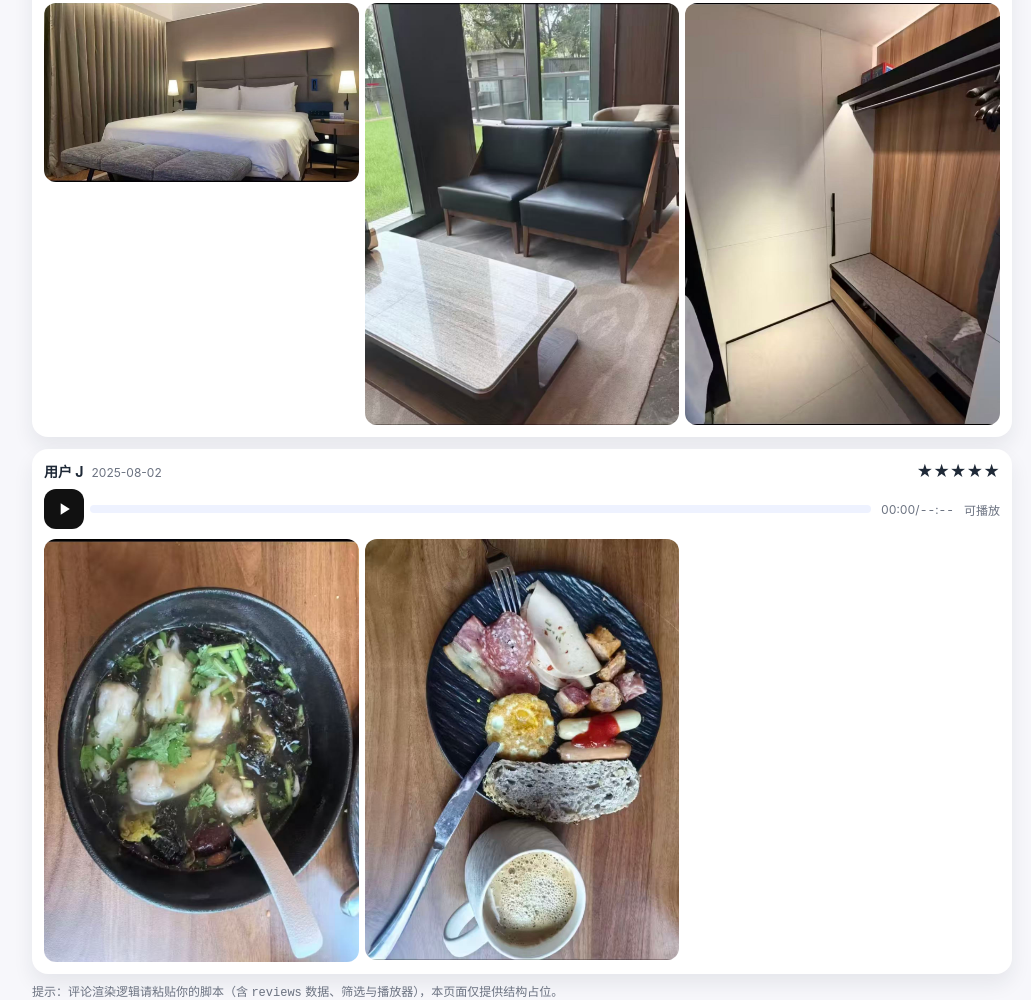
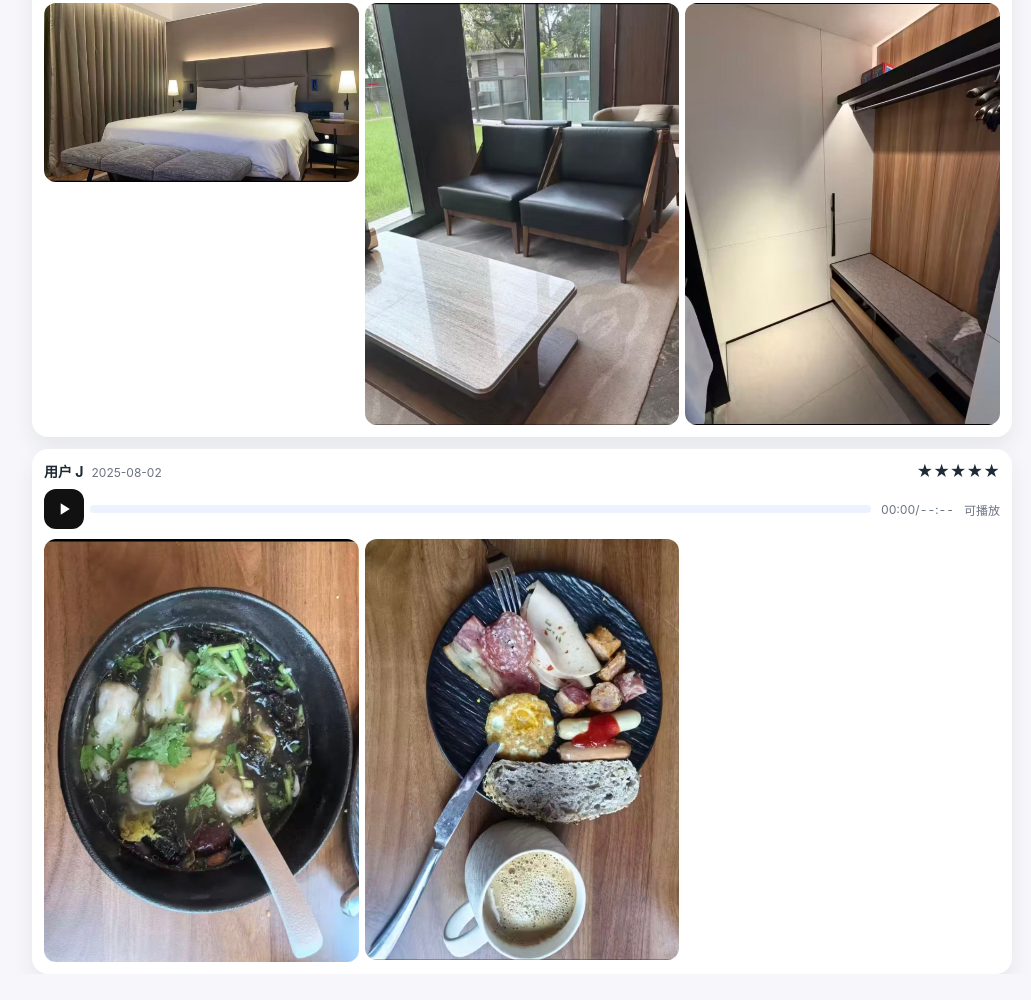
Before and after one commit to songpengfei627/review-rv3, a plain HTML site: page index.html in a window 1280 px wide. Shown: the part 4914-5914 px from the top of the page, without its empty margins (118-1149 px from the left). After the commit the page ends 5888 px from the top, so only its background shows below. Drawn offline with Linux system fonts and the light colour scheme.

Commit message:
Update index.html

```diff
--- a/index.html
+++ b/index.html
@@ -202,7 +202,6 @@
         <img id="viewerImg" alt="大图预览" style="max-width:100%;max-height:100%;border-radius:12px"/>
       </div>
 
-      <p class="tip" style="margin-top:8px">提示：评论渲染逻辑请粘贴你的脚本（含 <code>reviews</code> 数据、筛选与播放器），本页面仅提供结构占位。</p>
     </section>
   </main>
 
```
